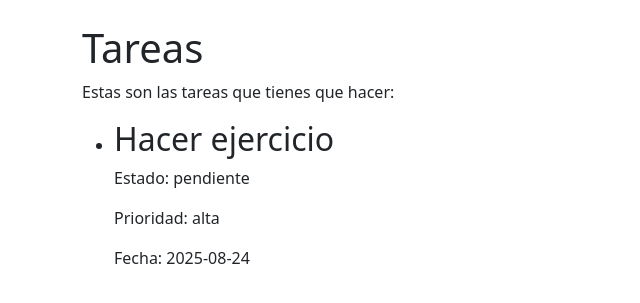
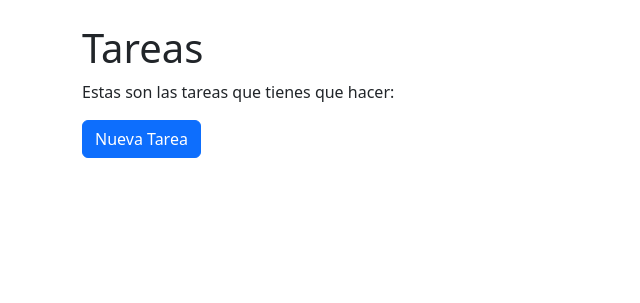
Before and after one commit to juanfuent-es/ebac.it-start-app, a Flask app: page /tareas in a window 1280 px wide. Shown: the part 40-343 px from the top of the page, without its empty margins (0-640 px from the left). Run offline with Flask 3, Linux system fonts and the light colour scheme.

Commit message:
Actualicé método para crear tarea, y vista para listar tareas

```diff
--- a/app.py
+++ b/app.py
@@ -1,4 +1,4 @@
-from flask import Flask, render_template, request, redirect
+from flask import Flask, render_template, request, redirect, make_response
 app = Flask(__name__)
 
 @app.route("/")
@@ -10,22 +10,23 @@ def nueva_tarea():
     if request.method == "POST":
         nombre = request.form["title"]
         # return redirect("/tareas")
-        return f"La tarea nueva es: {nombre}"
+        tareas = request.cookies.get("tareas", "")
+        # Ej: Cookie:tareas = "Barrer,Limpiar,Estudiar"
+        lista = tareas.split(",") if tareas else []
+        lista.append(nombre)
+        # Ej: Cookie:tareas = ["Barrer","Limpiar","Estudiar","Hacer ejercicio"]
+        response = make_response(redirect("/tareas"))
+        # Ej: Cookie:tareas = "Barrer,Limpiar,Estudiar,Hacer ejercicio"
+        response.set_cookie("tareas", ",".join(lista))
+        return response
     else:
         return render_template("formulario.html")
 
 @app.route("/tareas")
 def mostrar_tareas():
-    tareas = [
-        {
-            "nombre": "Hacer ejercicio",
-            "estado": "pendiente",
-            "prioridad": "alta",
-            "fecha": "2025-08-24",
-            "completada": False
-        },
-    ]
-    return render_template("tareas.html", tareas=tareas)
+    tareas = request.cookies.get("tareas", "")
+    lista_tareas = tareas.split(",") if tareas else []
+    return render_template("tareas.html", tareas=lista_tareas)
 
 @app.route('/acerca-de')
 def acerca_de():
--- a/templates/tareas.html
+++ b/templates/tareas.html
@@ -3,16 +3,10 @@
 {% block content %}
 <h1>Tareas</h1>
 <p>Estas son las tareas que tienes que hacer:</p>
+<a href="/nueva-tarea" class="btn btn-primary" title="Crear Nueva Tarea">Nueva Tarea</a>
 <ul>
   {% for tarea in tareas %}
-    {% if tarea.completada == False %}
-  <li>
-    <h2>{{ tarea.nombre }}</h2>
-    <p>Estado: {{ tarea.estado }}</p>
-    <p>Prioridad: {{ tarea.prioridad }}</p>
-    <p>Fecha: {{ tarea.fecha }}</p>
-  </li>
-  {% endif %}
-    {% endfor %}
+  <li>{{ tarea }}</li>
+  {% endfor %}
 </ul>
 {% endblock %}
```
